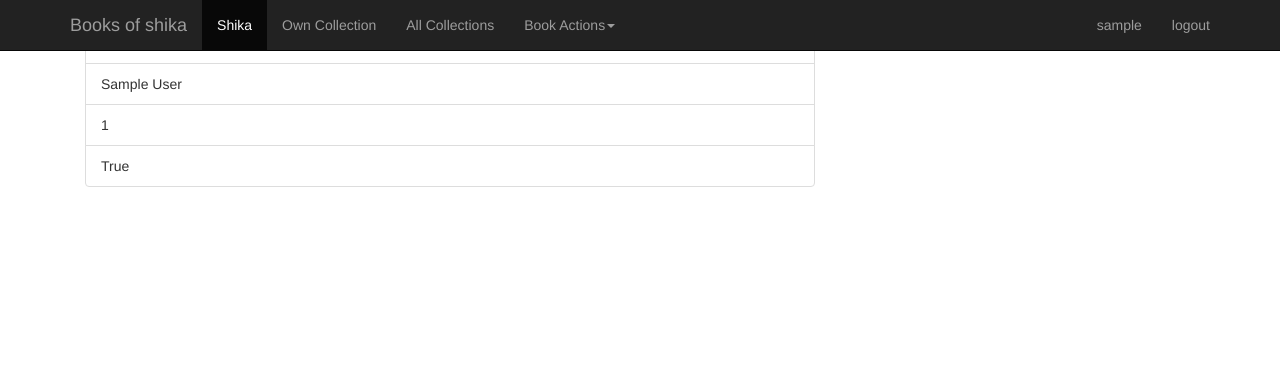
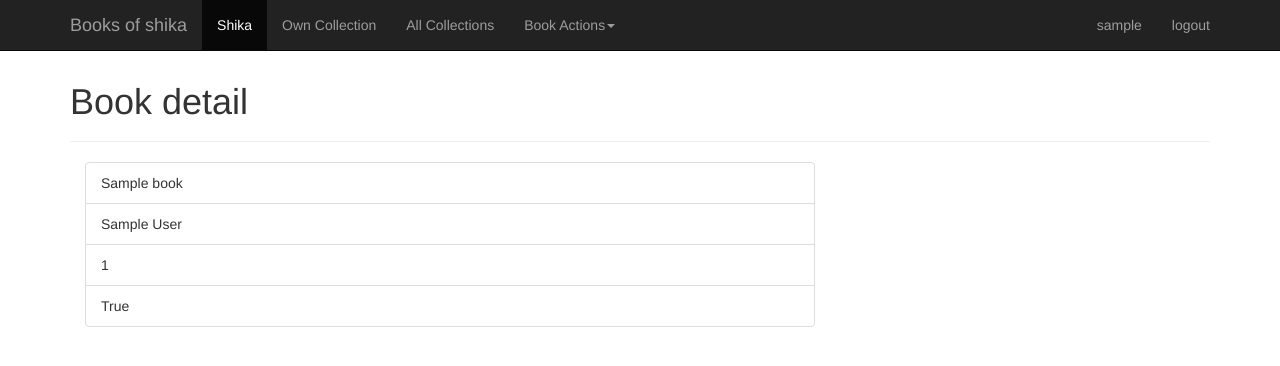
Before and after one commit to msvalina/books-of-shika, a Django app: page /shika/bookdetail/1/ in a window 1280 px wide. Shown: the top 366 px of the page. Run offline with Django 3.2, Linux system fonts and the light colour scheme; a user stored in the database is signed in; tables that the repository leaves empty hold one stand-in row (values such as "Sample post"); some libraries are stand-ins or nearby versions.

Commit message:
added links to book detail page and added heading to book detail template

```diff
--- a/shika/templates/shika/bookdetail.html
+++ b/shika/templates/shika/bookdetail.html
@@ -2,10 +2,14 @@
 {% extends "base.html" %}
 {% block content %}
 
+<div class="page-header">
+  <h1> Book detail </h1>
+</div>
+
 <div class="col-md-8">
 {% if book %}
     <ul class="list-group">
-      <li class="list-group-item"> {{ book.name }} </li>
+      <li class="list-group-item"> {{ book.title }} </li>
       <li class="list-group-item"> {{ book.author }} </li>
       <li class="list-group-item"> {{ book.id}} </li>
       <li class="list-group-item"> {{ book.is_lended}} </li>
--- a/shika/templates/shika/collection.html
+++ b/shika/templates/shika/collection.html
@@ -14,7 +14,7 @@
 {% if books %}
   {% for book in books %}
     <ul class="list-group">
-      <li class="list-group-item"> {{ book }} </li>
+      <li class="list-group-item"><a href="{% url 'shika:bookdetail' book.id %}"> {{ book }} </a></li>
     </ul>
   {% endfor %}
 {% else %}
```
